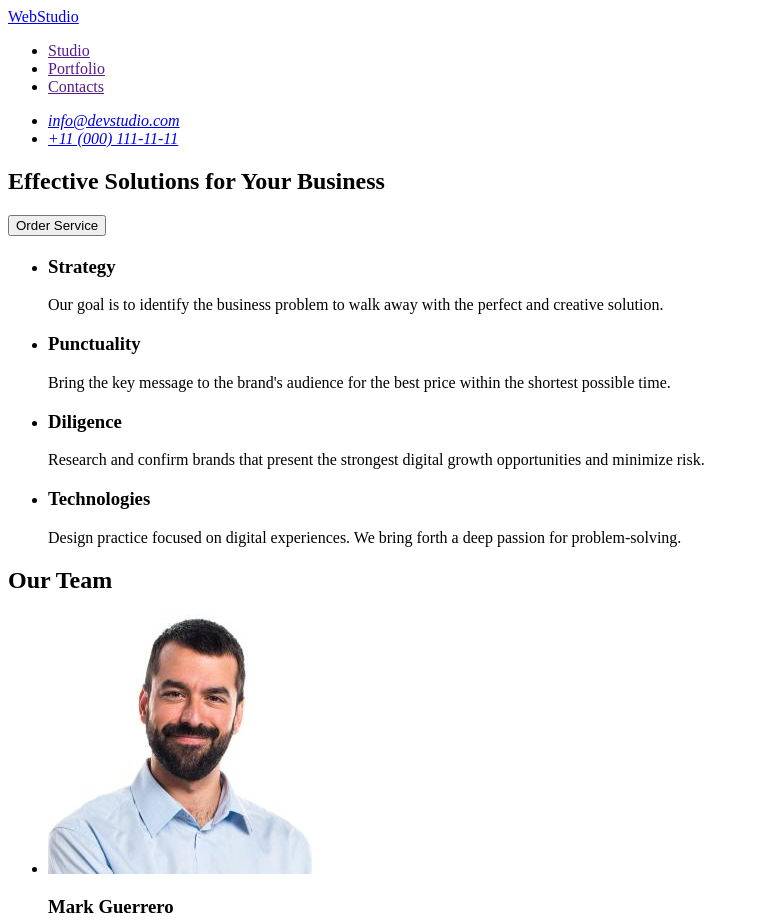
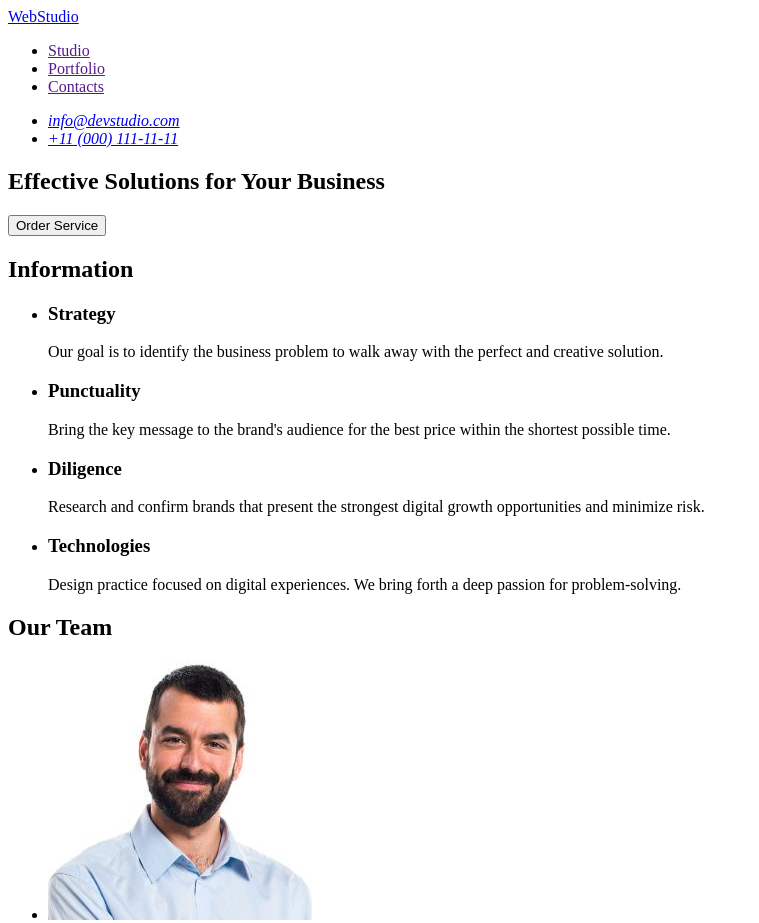
Before and after one commit to keraberase/goit-markup-hw-01, a plain HTML site: page index.html in a window 1280 px wide. Shown: the top 923 px of the page, without its empty margins (0-759 px from the left). Drawn offline with Linux system fonts and the light colour scheme.

Commit message:
creat h2

```diff
--- a/index.html
+++ b/index.html
@@ -31,7 +31,7 @@
       </section>
 
       <section>
-        <h2></h2>
+        <h2>Information</h2>
         <ul>
           <li>
             <h3>Strategy</h3>
```
